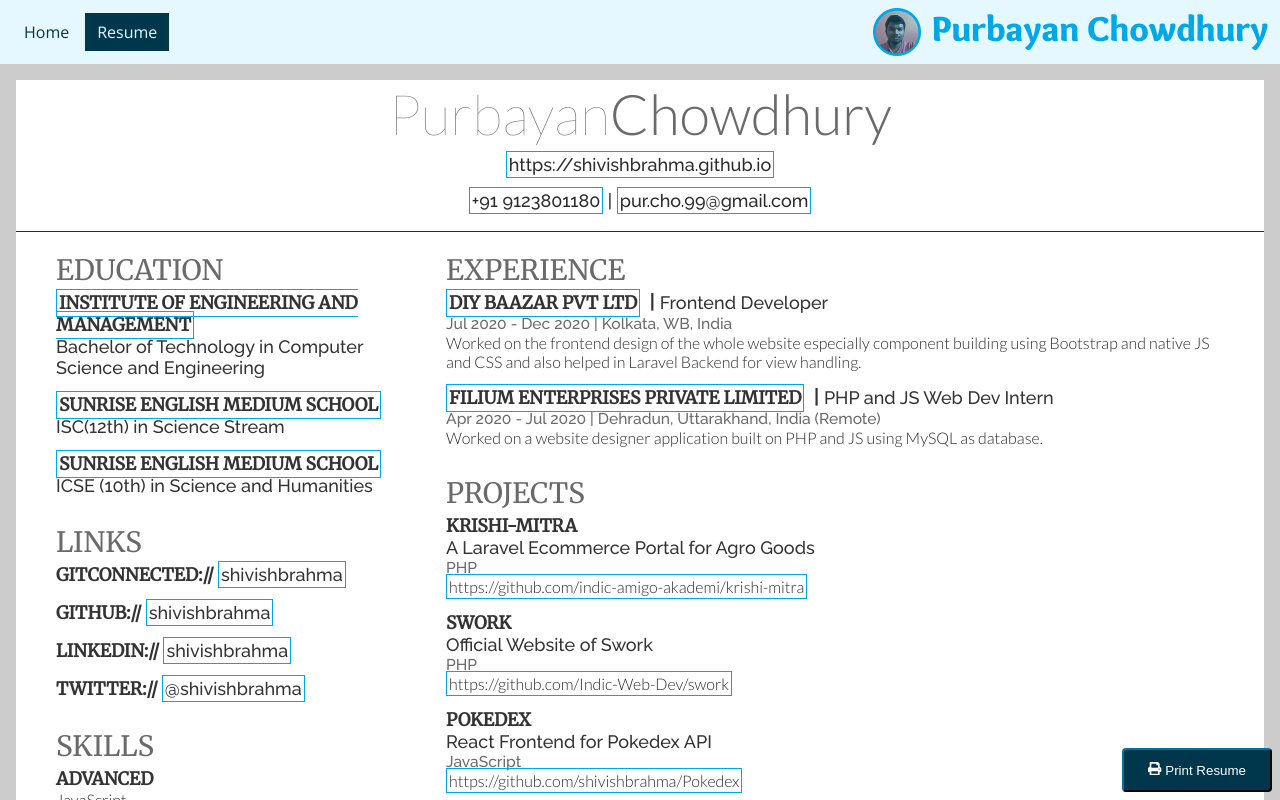
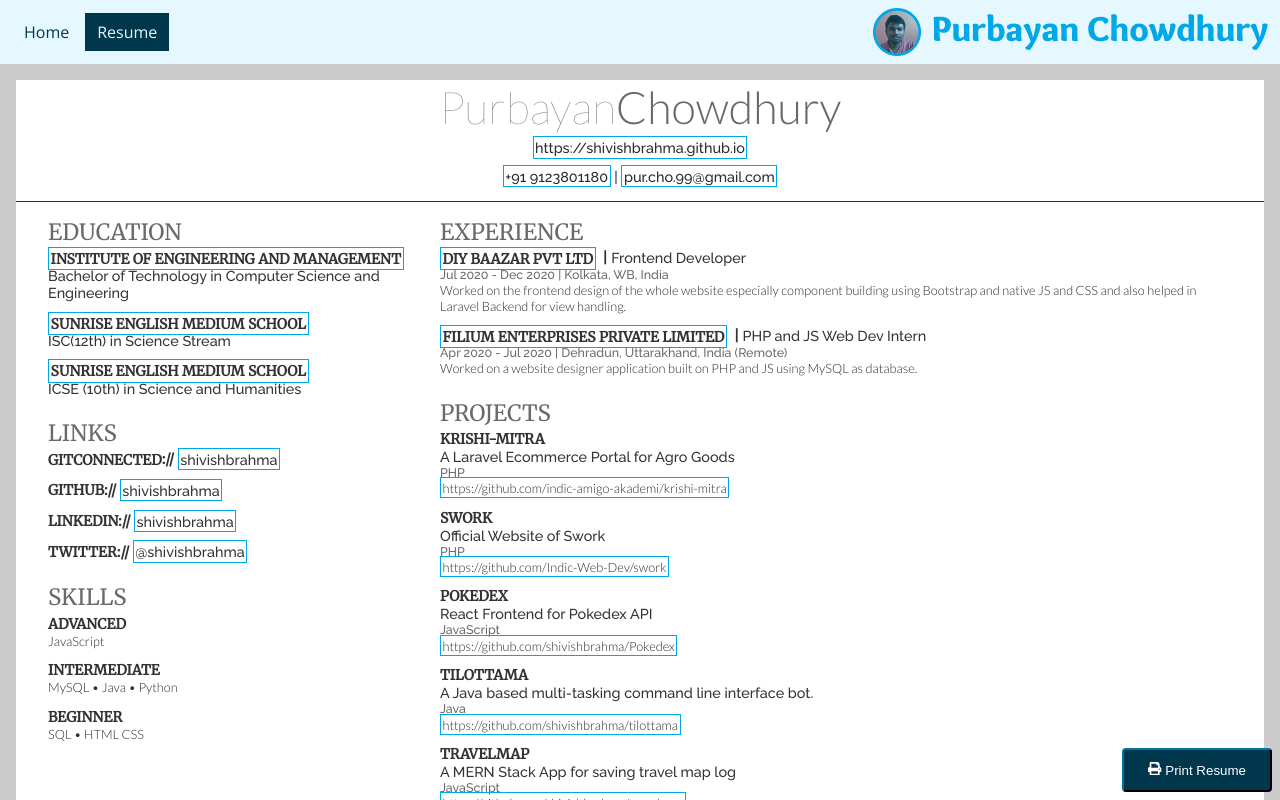
Before and after one commit to shivishbrahma/shivishbrahma.github.io, a React (Create React App) app: page /resume in a window 1280 px wide. Shown: the top 800 px of the page. Built offline with nearby package versions, Linux system fonts and the light colour scheme.

Commit message:
updated resume scss

```diff
--- a/src/organisms/Resume/_deddy.scss
+++ b/src/organisms/Resume/_deddy.scss
@@ -6,32 +6,31 @@ $color-primary: #2b2b2b;
 $color-headings: #6a6a6a;
 $color-subheadings: #333;
 
-@media print {
-    html {
-        font-size: 82.5%;
-    }
-}
-
 .Resume-content {
     background-color: #fff;
     font-family: 'Lato', sans-serif;
     font-weight: 300;
+    font-size: 1vw;
     color: $color-primary;
 
     a:link,
     a:visited {
         text-decoration: none;
         color: inherit;
-        padding: 0.125rem;
-        border: 0.035rem solid #00a8e8;
+        padding: 0.125vw;
+        border: 0.035vw solid #00a8e8;
     }
 
     // Date Section
     .Resume-date {
-        font-size: 0.75rem;
+        font-size: 0.75vw;
         color: $color-date;
         font-family: 'Raleway', sans-serif;
         font-weight: 200;
+    }
+
+    .Resume-title-content {
+        font-size: 1.125rem;
     }
 
     // Name Command
@@ -39,7 +38,7 @@ $color-subheadings: #333;
         text-align: center;
 
         .Resume-title {
-            font-size: 3.5rem;
+            font-size: 3.5vw;
             font-family: 'Lato', sans-serif;
             color: $color-headings;
 
@@ -55,7 +54,7 @@ $color-subheadings: #333;
         .Resume-title-content {
             font-family: 'Raleway', sans-serif;
             font-weight: 500;
-            font-size: 1.125rem;
+            font-size: 1.125vw;
             line-height: 2;
 
             span:after {
@@ -67,15 +66,15 @@ $color-subheadings: #333;
             }
         }
 
-        padding-bottom: 0.75rem;
-        border-bottom: 0.04rem solid $color-primary;
+        padding-bottom: 0.75vw;
+        border-bottom: 0.04vw solid $color-primary;
     }
 
     main {
         display: grid;
         grid-template-columns: 8fr 17fr;
-        column-gap: 1.5rem;
-        padding: 1.25rem 2.5rem;
+        column-gap: 1.5vw;
+        padding: 1.25vw 2.5vw;
     }
 
     aside {
@@ -95,7 +94,7 @@ $color-subheadings: #333;
 
             &::after {
                 content: '|';
-                padding: 0.5rem 0.25rem 1rem 0.5rem;
+                padding: 0.5vw 0.25vw 1vw 0.5vw;
             }
         }
 
@@ -122,23 +121,23 @@ $color-subheadings: #333;
         // Section Heading
         .Resume-section-title {
             font-weight: 300;
-            font-size: 1.75rem;
+            font-size: 1.75vw;
             text-transform: uppercase;
             color: $color-headings;
-            padding-bottom: 0.25rem;
+            padding-bottom: 0.25vw;
         }
 
         ul.Resume-section-list {
             list-style: none;
 
             li {
-                padding-bottom: 1rem;
+                padding-bottom: 1vw;
             }
 
             // Section Subheading
             .Resume-section-subtitle {
                 font-weight: 700;
-                font-size: 1.1rem;
+                font-size: 1.1vw;
                 text-transform: uppercase;
                 color: $color-subheadings;
             }
@@ -147,18 +146,98 @@ $color-subheadings: #333;
             .Resume-section-description {
                 font-family: 'Raleway', sans-serif;
                 font-weight: 500;
-                font-size: 1.125rem;
+                font-size: 1.125vw;
                 color: $color-subheadings;
             }
 
             .Resume-section-location {
                 font-family: 'Raleway', sans-serif;
                 font-weight: 500;
-                font-size: 0.975rem;
+                font-size: 0.975vw;
                 color: $color-headings;
             }
         }
 
-        padding-bottom: 0.75rem;
+        padding-bottom: 0.75vw;
     }
 }
+
+@media print {
+    html {
+        // font-size: 82.5%;
+        font-size: 85%;
+    }
+
+    .Resume-content {
+        font-size: 1rem;
+
+        a:link,
+        a:visited {
+            padding: 0.125rem;
+            border: 0.035rem solid #00a8e8;
+        }
+
+        .Resume-date {
+            font-size: 0.75rem;
+        }
+
+        header {
+            .Resume-title {
+                font-size: 3.5rem;
+            }
+
+            padding-bottom: 0.75rem;
+            border-bottom: 0.04rem solid $color-primary;
+        }
+
+        main {
+            column-gap: 1.5rem;
+            padding: 1.25rem 2.5rem;
+        }
+
+        .experience,
+        .links {
+            .Resume-section-subtitle {
+                display: inline-block;
+
+                &::after {
+                    content: '|';
+                    padding: 0.5rem 0.25rem 1rem 0.5rem;
+                }
+            }
+
+        }
+
+        .Resume-section {
+
+            // Section Heading
+            .Resume-section-title {
+                font-size: 1.75rem;
+                padding-bottom: 0.25rem;
+            }
+
+            ul.Resume-section-list {
+
+                li {
+                    padding-bottom: 1rem;
+                }
+
+                // Section Subheading
+                .Resume-section-subtitle {
+                    font-size: 1.1rem;
+                }
+
+                // Section Descripton
+                .Resume-section-description {
+                    font-size: 1.125rem;
+                }
+
+                .Resume-section-location {
+                    font-size: 0.975rem;
+                }
+            }
+
+            padding-bottom: 0.75rem;
+        }
+    }
+}
```
